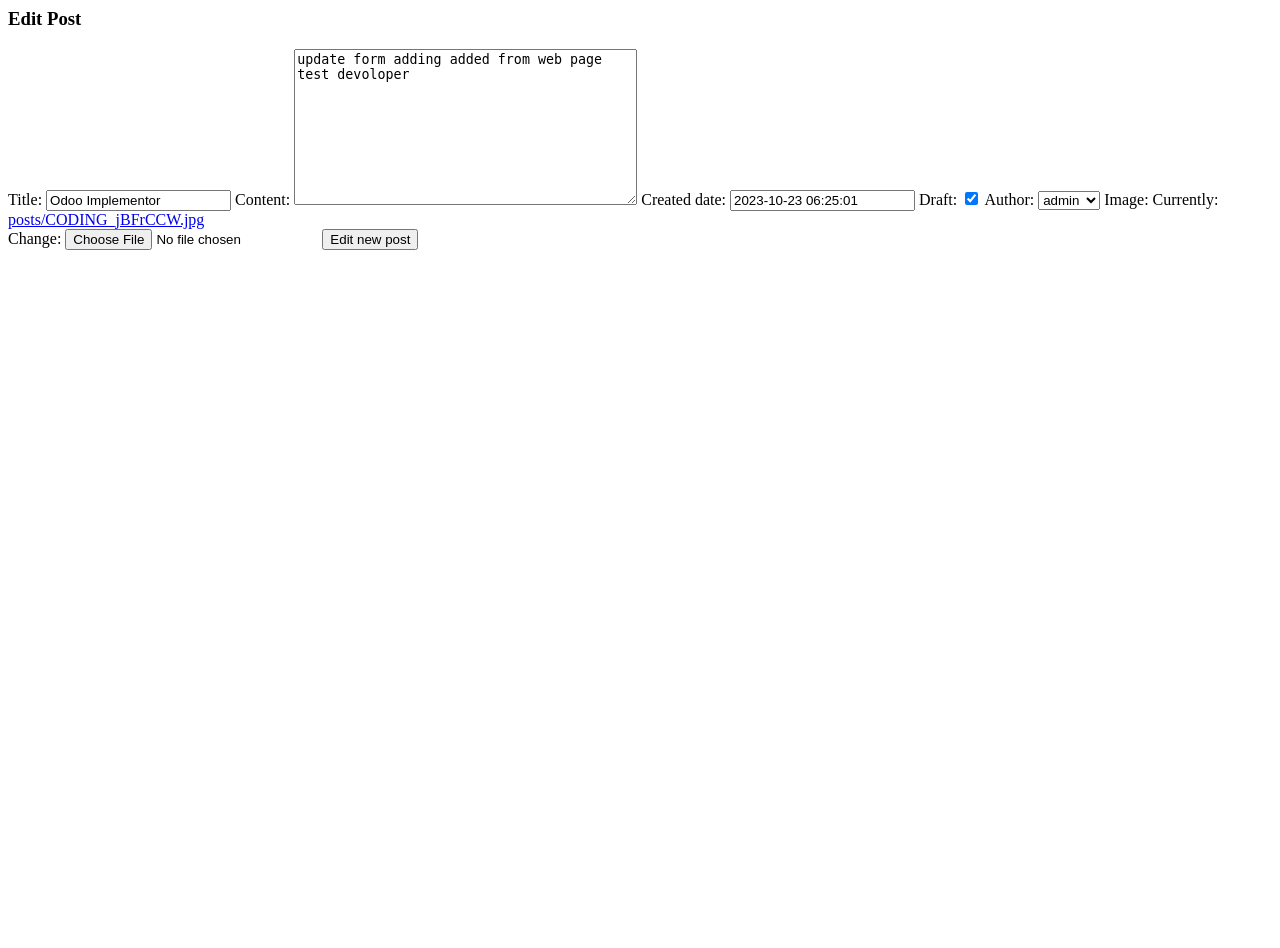
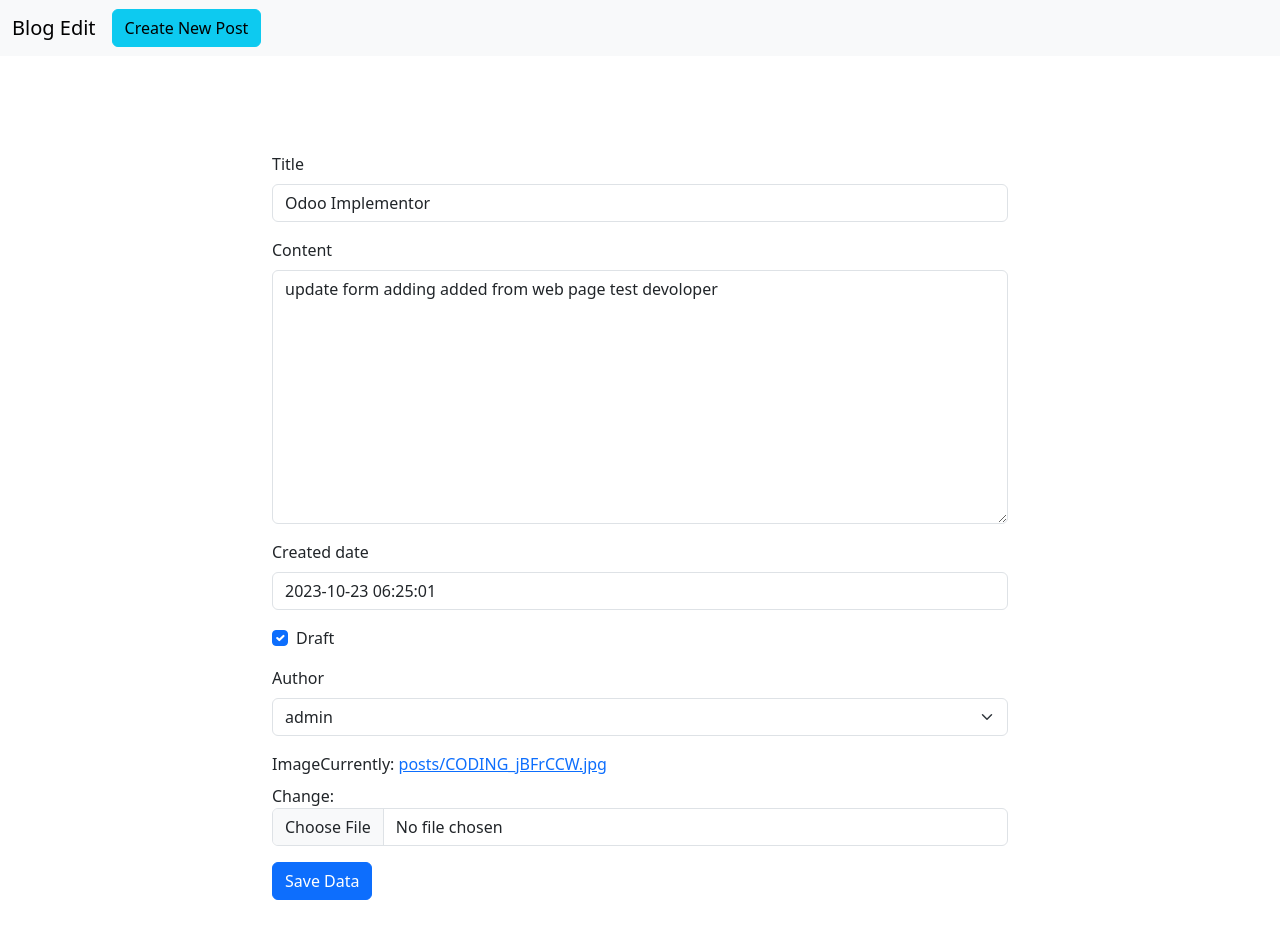
Before and after one commit to MuhmedWagdy/blogx, a Django app: page /blog/1/edit in a window 1280 px wide. Before the commit the page ends 250 px from the top, so only its background shows below. Run offline with Django 4.2, Linux system fonts and the light colour scheme; data comes from the database, SQL or seed files in the repository; both versions use the stored data as it was after the commit; parts of the project's set-up code (start-up, migrations or seed data) failed here and were passed over; some libraries are stand-ins or nearby versions.

Commit message:
add templates post detail

```diff
--- a/blog/templates/blog/edit_post.html
+++ b/blog/templates/blog/edit_post.html
@@ -1,6 +1,35 @@
-<h3> Edit Post</h3>
-<form method="post" enctype="multipart/form-data">
-    {% csrf_token %}
-    {{form}}
-    <input type="submit" value="Edit new post">
-</form>
+{% load  bootstrap5 %}
+    <!doctype html>
+    <html lang="en">
+      <head>
+        <meta charset="utf-8">
+        <meta name="viewport" content="width=device-width, initial-scale=1">
+        <title>Bootstrap demo</title>
+        <link href="https://cdn.jsdelivr.net/npm/bootstrap@5.3.1/dist/css/bootstrap.min.css" rel="stylesheet" integrity="sha384-4bw+/aepP/YC94hEpVNVgiZdgIC5+VKNBQNGCHeKRQN+PtmoHDEXuppvnDJzQIu9" crossorigin="anonymous">
+      </head>
+      <body>
+        <nav class="navbar navbar-expand-lg bg-body-tertiary">
+          <div class="container-fluid">
+            <a class="navbar-brand" href="#">Blog Edit</a>
+            <button class="navbar-toggler" type="button" data-bs-toggle="collapse" data-bs-target="#navbarSupportedContent" aria-controls="navbarSupportedContent" aria-expanded="false" aria-label="Toggle navigation">
+              <span class="navbar-toggler-icon"></span>
+            </button>
+            <div class="collapse navbar-collapse" id="navbarSupportedContent">
+            <a class="btn btn-info me-auto" href="/blog/new">Create New Post</a>
+            </div>
+          </div>
+        </nav>
+        <div class="container mt-5 ">
+            <div class="row py-5">
+                <div class="col-lg-8 mx-auto">
+                    <form method="post" enctype="multipart/form-data">
+                    {% csrf_token %}
+                    {% bootstrap_form form %}
+                    {% bootstrap_button button_type="submit" content="Save Data" %}
+                    </form>
+                </div>
+            </div>
+        </div>
+        <script src="https://cdn.jsdelivr.net/npm/bootstrap@5.3.1/dist/js/bootstrap.bundle.min.js" integrity="sha384-HwwvtgBNo3bZJJLYd8oVXjrBZt8cqVSpeBNS5n7C8IVInixGAoxmnlMuBnhbgrkm" crossorigin="anonymous"></script>
+      </body>
+    </html>
--- a/blog/templates/blog/post_form.html
+++ b/blog/templates/blog/post_form.html
@@ -11,7 +11,7 @@
       <body>
         <nav class="navbar navbar-expand-lg bg-body-tertiary">
           <div class="container-fluid">
-            <a class="navbar-brand" href="#">Medieum</a>
+            <a class="navbar-brand" href="#">New=>Blog</a>
             <button class="navbar-toggler" type="button" data-bs-toggle="collapse" data-bs-target="#navbarSupportedContent" aria-controls="navbarSupportedContent" aria-expanded="false" aria-label="Toggle navigation">
               <span class="navbar-toggler-icon"></span>
             </button>
```
Also changed, not shown: blog/templates/blog/post_detail.html (+49 -27 lines), db.sqlite3, media/posts/CODING_jBFrCCW.jpg (added).
